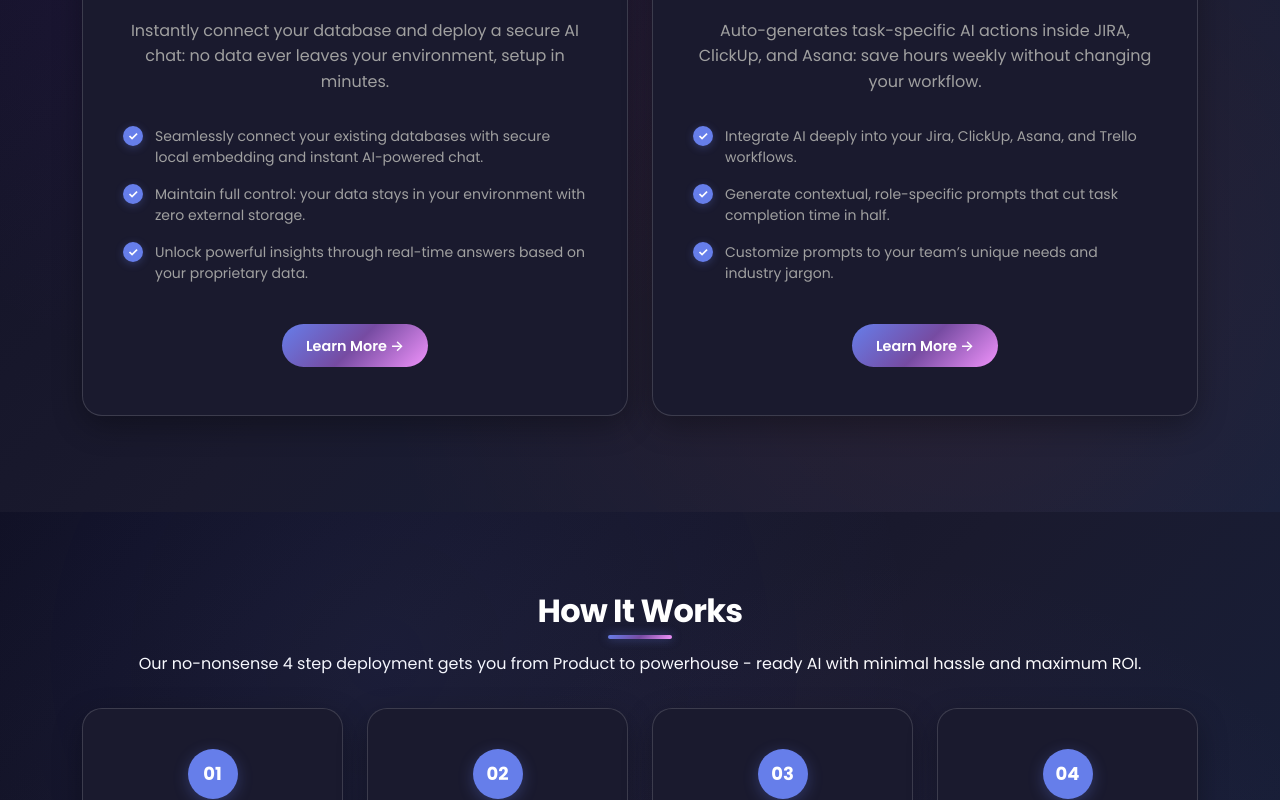
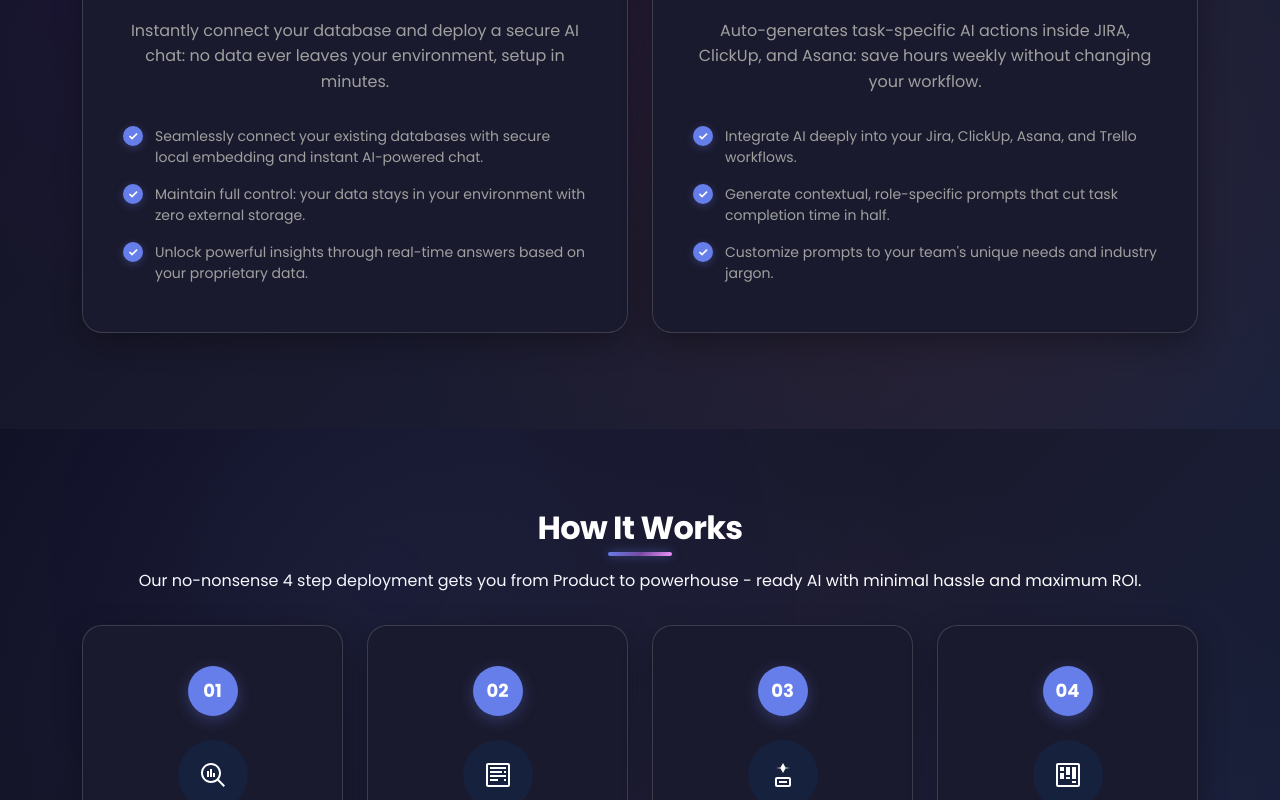
Before and after one commit to dhavalinventam/neophoenix-web, a Next.js app: page / in a window 1280 px wide. Shown: the part 1200-2000 px from the top of the page. Built offline with nearby package versions, Linux system fonts and the light colour scheme.

Commit message:
fix and remove some extra button

```diff
--- a/src/components/pages/Landing/index.tsx
+++ b/src/components/pages/Landing/index.tsx
@@ -3,7 +3,7 @@ import HeroSection from './hero-section';
 import OurServices from './our-services';
 import HowItWorks from './how-it-works';
 import PersonalizedWishlist from './personalized-wishlist';
-// import Testimonials from './testimonials';
+import Testimonials from './testimonials';
 import FAQ from './faq';
 import CtaBanner from './cta-banner';
 import FeatureComparison from './Feature-Comparison';
@@ -14,7 +14,7 @@ const LandingPage = () => {
       <HeroSection />
       <OurServices />
       <HowItWorks />
-      {/* <Testimonials /> */}
+      <Testimonials />
       <FAQ />
       <FeatureComparison />
       <CtaBanner />
--- a/src/components/pages/Landing/our-services/OurServices.module.scss
+++ b/src/components/pages/Landing/our-services/OurServices.module.scss
@@ -85,12 +85,6 @@
     .cardIcon {
       background: $gradient-primary;
     }
-
-    .cardButton {
-      background: $gradient-primary;
-      transform: translateY(-2px);
-      box-shadow: $shadow-glow-blue;
-    }
   }
 }
 
@@ -150,7 +144,7 @@
 .featuresList {
   list-style: none;
   padding: 0;
-  margin: 0 0 2.5rem;
+  margin: 0;
   text-align: left;
   flex: 1;
 }
@@ -184,24 +178,6 @@
   font-weight: $font-weight-bold;
   flex-shrink: 0;
   box-shadow: 0 2px 8px rgba(102, 126, 234, 0.3);
-}
-
-.cardButton {
-  padding: 1rem 2rem;
-  background: $gradient-primary;
-  border: none;
-  border-radius: 50px;
-  color: $text-white;
-  font-weight: $font-weight-semibold;
-  font-size: $font-size-base;
-  cursor: pointer;
-  transition: all $duration-normal $ease-out;
-  white-space: nowrap;
-
-  &:hover {
-    background: $gradient-secondary !important;
-    box-shadow: $shadow-lg;
-  }
 }
 
 // Responsive Design - Using Bootstrap grid system
--- a/src/components/pages/Landing/our-services/index.tsx
+++ b/src/components/pages/Landing/our-services/index.tsx
@@ -1,6 +1,5 @@
 import React from 'react';
 import styles from './OurServices.module.scss';
-import Button from '@/components/ui/button';
 
 const OurServices: React.FC = () => {
   const services = [
@@ -36,7 +35,6 @@ const OurServices: React.FC = () => {
         'Maintain full control: your data stays in your environment with zero external storage.',
         'Unlock powerful insights through real-time answers based on your proprietary data.',
       ],
-      buttonText: 'Learn More →',
     },
     {
       id: 2,
@@ -68,9 +66,8 @@ const OurServices: React.FC = () => {
       features: [
         'Integrate AI deeply into your Jira, ClickUp, Asana, and Trello workflows.',
         'Generate contextual, role-specific prompts that cut task completion time in half.',
-        'Customize prompts to your team’s unique needs and industry jargon.',
+        'Customize prompts to your team\'s unique needs and industry jargon.',
       ],
-      buttonText: 'Learn More →',
     },
   ];
 
@@ -105,9 +102,6 @@ const OurServices: React.FC = () => {
                     </li>
                   ))}
                 </ul>
-                <div className="d-flex justify-content-center">
-                  <Button label={service.buttonText} />
-                </div>
               </div>
             </div>
           ))}
```
